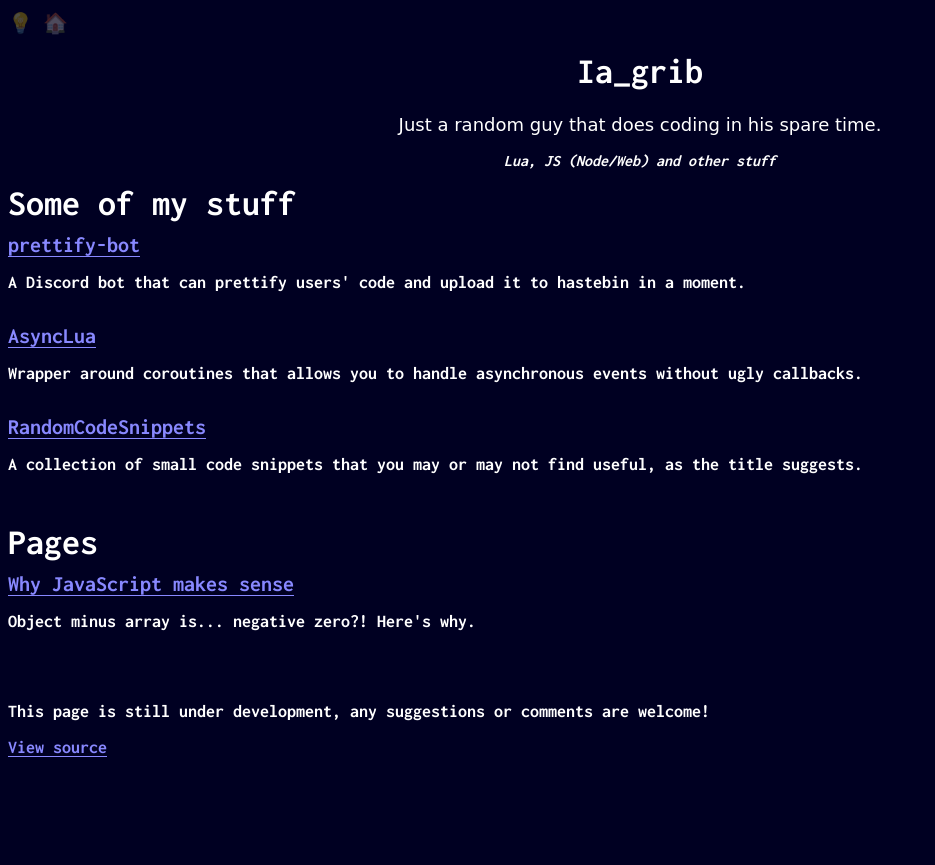
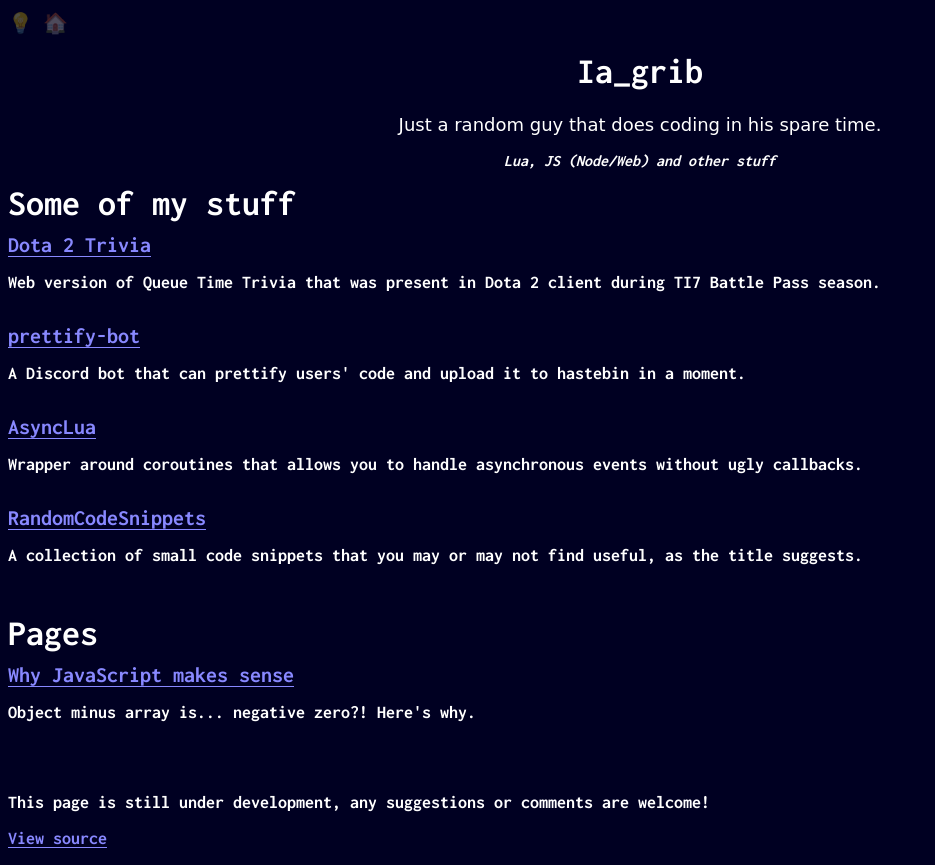
Before and after one commit to iagrib/iagrib.github.io, a plain HTML site: page index.html in a window 1280 px wide. Shown: the whole page, without its empty margins (0-935 px from the left). Before the commit the page ends 800 px from the top, so only its background shows below. Drawn offline with Linux system fonts and the light colour scheme; a web font is replaced by a local one.

Commit message:
Add dota2trivia

```diff
--- a/index.html
+++ b/index.html
@@ -1,2 +1,2 @@
 <!DOCTYPE html>
-<html><body><script src="js.js?2"></script></body></html>
+<html><body><script src="js.js?3"></script></body></html>
--- a/js.js
+++ b/js.js
@@ -1,4 +1,4 @@
-const n = 1;
+const n = 3;
 
 function append(el, before = null) {
 	document.body.insertBefore(el, before);
--- a/pages/home.js
+++ b/pages/home.js
@@ -3,6 +3,11 @@ p("Just a random guy that does coding in his spare time.", "center").style["font
 p("Lua, JS (Node/Web) and other stuff", "center", "16px").style["font-style"] = "italic";
 
 pageEl("Some of my stuff", "h1");
+
+tlink("Dota 2 Trivia", "/dota2trivia");
+p("Web version of Queue Time Trivia that was present in Dota 2 client during TI7 Battle Pass season.");
+
+br();
 
 tlink("prettify-bot", "https://github.com/iagrib/prettify-bot");
 p("A Discord bot that can prettify users' code and upload it to hastebin in a moment.");
```
